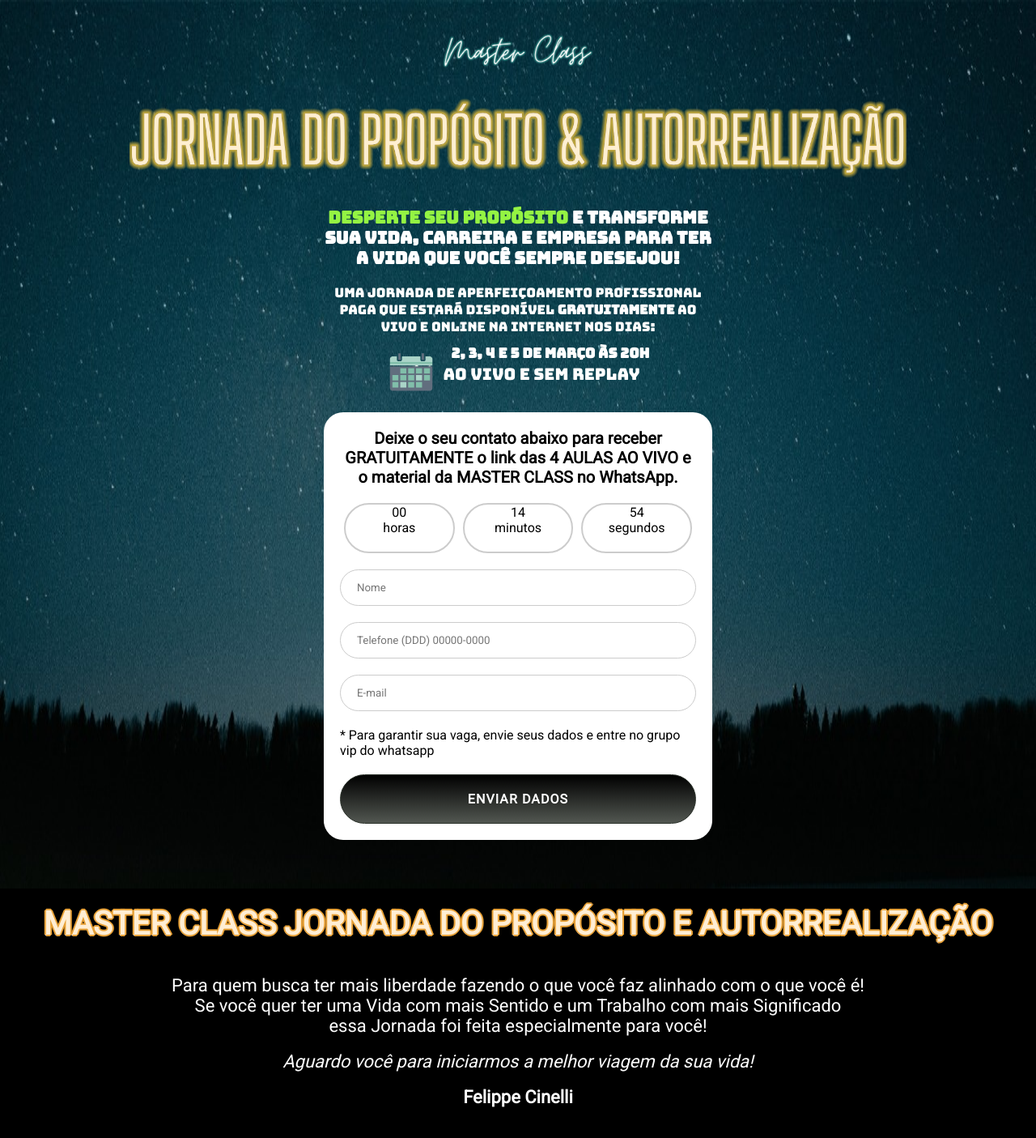
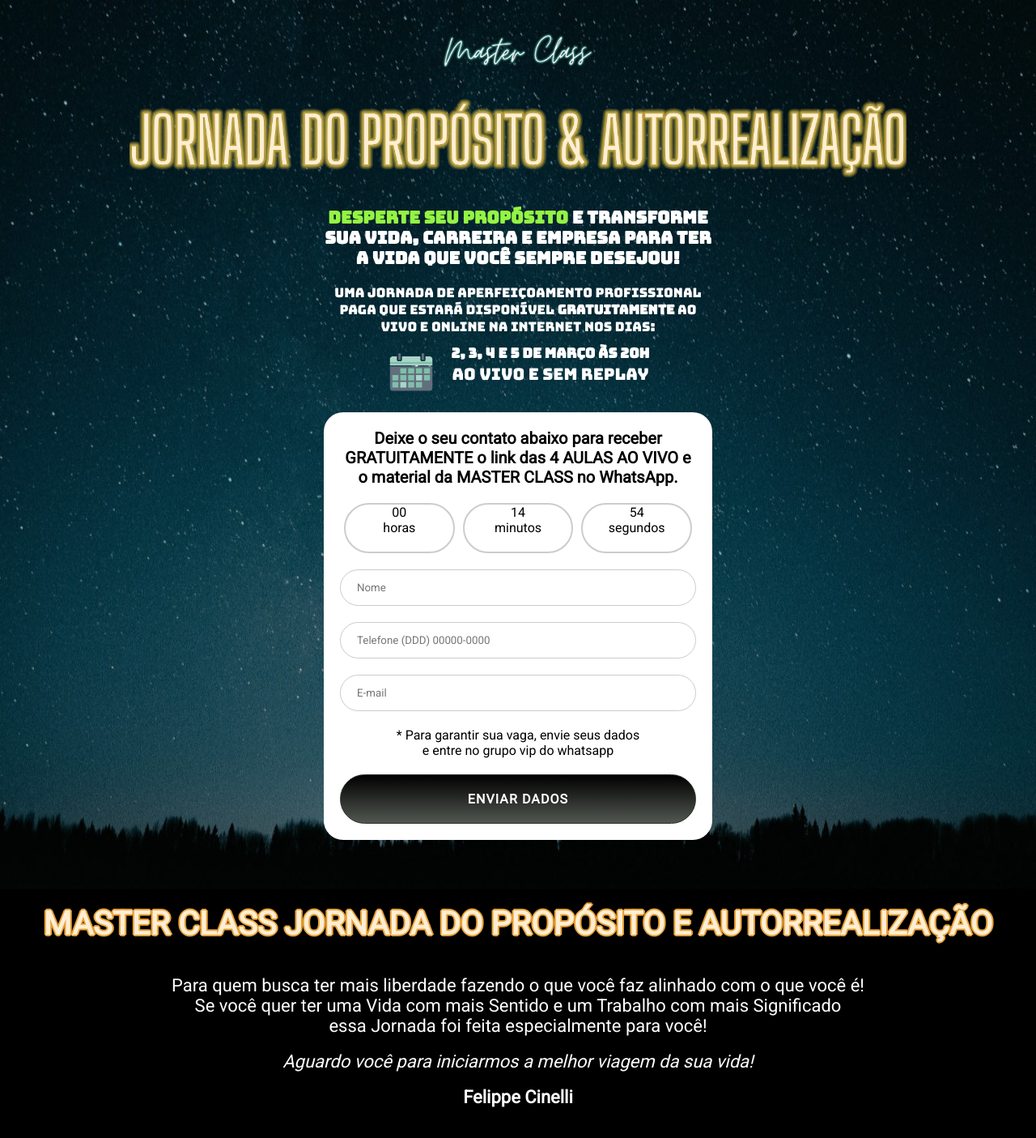
Before and after one commit to renanlimabl/sendEmailPHPAjax, a PHP site: page / in a window 1280 px wide. Shown: the top 1405 px of the page at 81% size. Run offline with PHP 8.4, Linux system fonts and the light colour scheme.

Commit message:
add news assets

```diff
--- a/index.php
+++ b/index.php
@@ -51,7 +51,7 @@
               <input id="nome" type="text" name="nome" placeholder="Nome" required>
               <input id="telefone" type="text" name="telefone" placeholder="Telefone (DDD) 00000-0000" required>
               <input id="email" type="email" name="email" placeholder="E-mail" required>
-              <span id="warning">* Para garantir sua vaga, envie seus dados e entre no grupo vip do whatsapp</span>
+              <span id="warning">* Para garantir sua vaga, envie seus dados <br /> e entre no grupo vip do whatsapp</span>
               <input id="button" type="submit" name="send" value="ENVIAR DADOS"/>
               <a id="whatsapp" href="https://chat.whatsapp.com/LRh2Mp4D2RP2jYOT0LPsUS" target="_blank">Entrar no grupo vip do WhatsApp</a>
             </form>
--- a/style.css
+++ b/style.css
@@ -47,7 +47,7 @@ img {
 /* MAIN */
 
 section.main {
-  background-image: url('./assets/backgroundmain.jpeg');
+  background-image: url('./assets/background-header.jpeg');
   background-position: center;
   background-size: 100% 100%;
   padding: 20px 0 60px;
@@ -129,6 +129,7 @@ section.main {
 .form span {
   display: block;
   margin-bottom: 20px;
+  text-align: center;
 }
 
 
```
Also changed, not shown: assets/background-header.jpeg (added).
